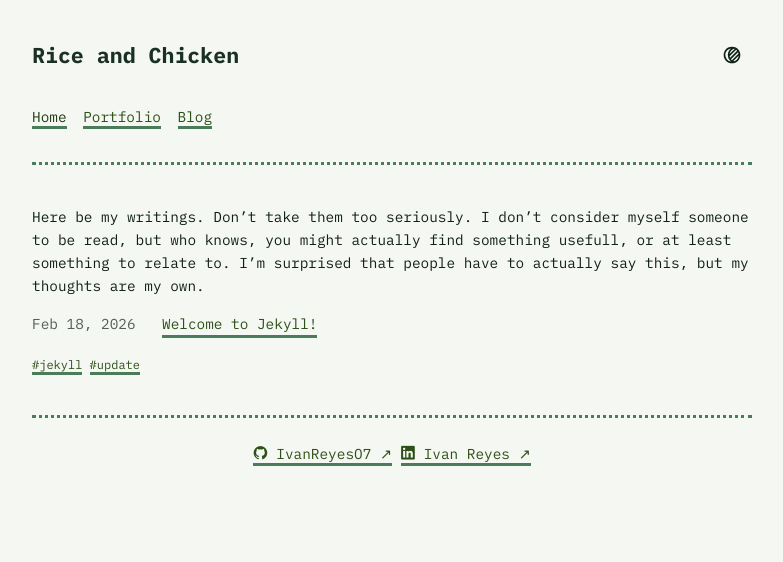
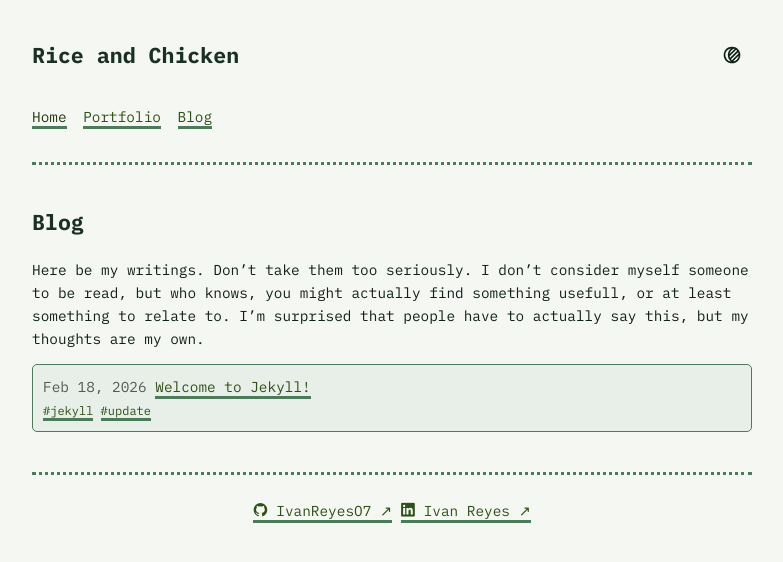
Before and after one commit to IvanReyesO7/rice-and-chicken, a Jekyll site: the page built from blog.md, in a window 1280 px wide. Shown: the top 562 px of the page, without its empty margins (248-1031 px from the left). Built offline with Jekyll 4.4.1, drawn with Linux system fonts in a browser that asks for light colours.

Commit message:
Adding styling to blog entries index page

```diff
--- a/_includes/head.html
+++ b/_includes/head.html
@@ -18,6 +18,9 @@
         {% if page.layout == 'portfolio' %}
         <link rel="stylesheet" href="{{ site.baseurl }}/assets/css/portfolio.css">
         {% endif %}
+        {% if page.layout == 'blog' %}
+        <link rel="stylesheet" href="{{ site.baseurl }}/assets/css/blog.css">
+        {% endif %}
     </head>
 
 <body>
--- a/_layouts/blog.html
+++ b/_layouts/blog.html
@@ -10,42 +10,26 @@ layout: compress
 
     {{ content }}
 
-    <ul class="blog-posts">
-        {% assign post_list = '' | split: ',' %}
+    <div class="blog-posts">
         {% for post in site.posts %}
-        {% for tag in post.tags %}
-        {% assign post_list = post_list | push: post %}
-        {% endfor %}
-        {% endfor %}
-        {% for post in post_list %}
-        {% unless post == previous %}
-        <li>
+        <div class="blog-post">
             <span>
                 <i>
-                    <time datetime="2022-01-28" pubdate="">
+                    <time datetime="{{ post.date | date: '%Y-%m-%d' }}" pubdate="">
                         {{ post.date | date: "%b %-d, %Y" }}
                     </time>
                 </i>
             </span>
             <a href="{{ site.baseurl }}{{ post.url }}">{{ post.title }}</a>
-        </li>
-        {% endunless %}
-        {% assign previous = post %}
+            <br>
+            <small>
+                {% for tag in post.tags %}
+                <a href="{{ 'tagged/' | relative_url }}{{ tag }}" title="See all posts tagged {{ tag }}">#{{ tag }}</a>
+                {% endfor %}
+            </small>
+        </div>
         {% endfor %}
-
-    </ul>
-
-    <small>
-
-        {% for tag in site.tags %}
-
-        {% assign tag_slug = tag | first %}
-        {% assign no_of_posts = tag | last | size %}
-
-        <a href="{{ 'tagged/' | relative_url }}{{ tag_slug }}" title="See all posts by {{ tag_slug }} tag">#{{ tag_slug
-            }}</a>
-        {% endfor %}
-    </small>
+    </div>
 
 </main>
 
--- /dev/null
+++ b/assets/css/blog.css
@@ -0,0 +1,6 @@
+.blog-post{
+  border: 1px solid var(--main-color);
+  background-color: var(--main-color-highlight);
+  padding: var(--spacing-sm);
+  border-radius: 5px;
+}
--- a/blog.md
+++ b/blog.md
@@ -5,4 +5,6 @@ description: Here be writings
 permalink: /blog
 ---
 
+## Blog
+
 Here be my writings. Don't take them too seriously. I don't consider myself someone to be read, but who knows, you might actually find something usefull, or at least something to relate to. I'm surprised that people have to actually say this, but my thoughts are my own.
--- a/portfolio.html
+++ b/portfolio.html
@@ -3,8 +3,8 @@ permalink: /portfolio.html
 layout: portfolio
 ---
 
-<h1>Portfolio</h1>
-<h2>Projects</h2>
+<h2>Portfolio</h2>
+<h3>Projects</h3>
 <p>Here are some of the personal projects I have worked on:</p>
 <div class="Projects">
   <div class="projects-grid">
@@ -23,7 +23,7 @@ layout: portfolio
     {% endfor %}
   </div>
 </div>
-<h2>Timeline</h2>
+<h3>Timeline</h3>
 <p>Here is a simple timeline of my life events and professional experience:</p>
 <div class="timeline">
   {% for event in site.data.timeline %}
```
